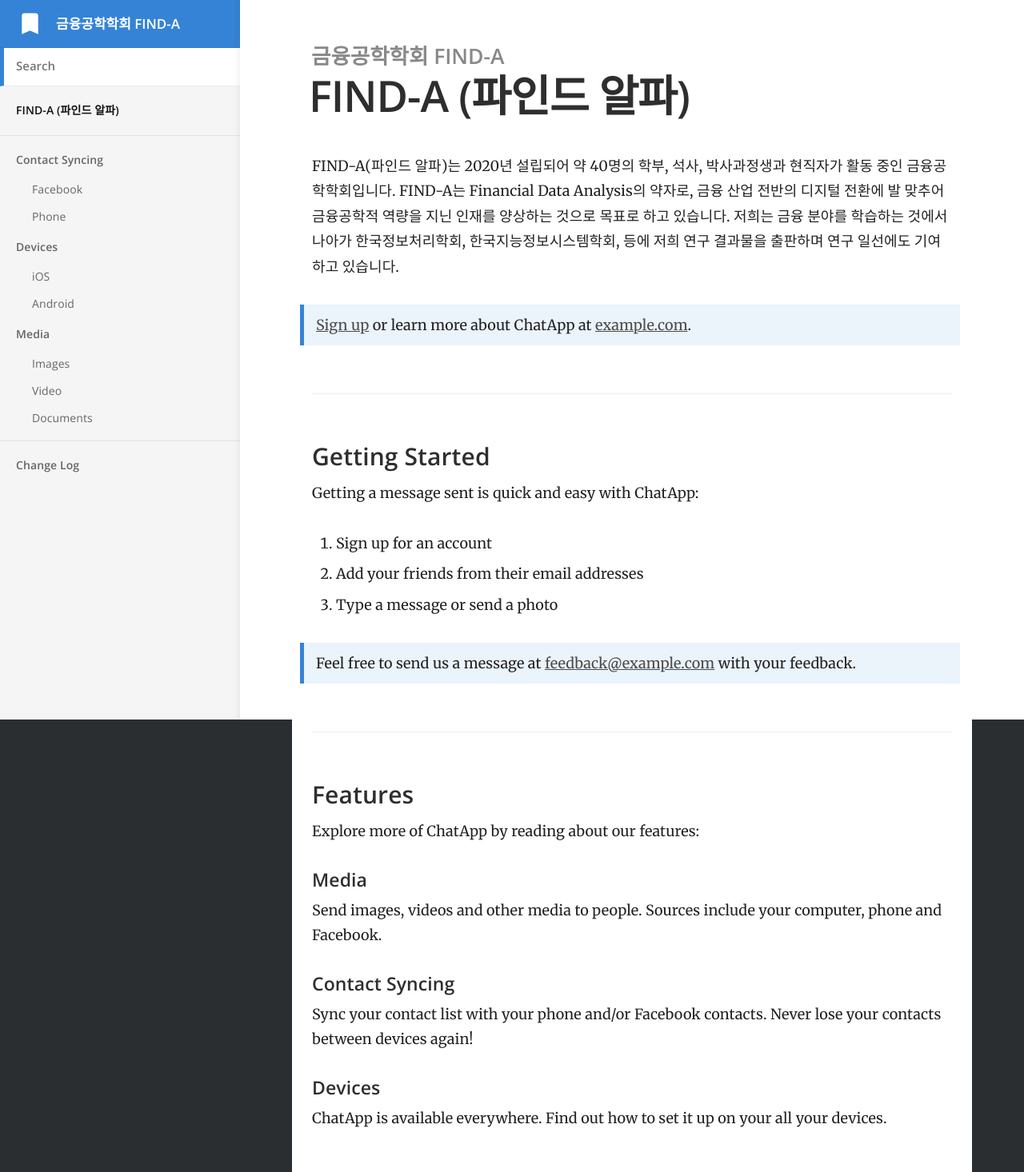
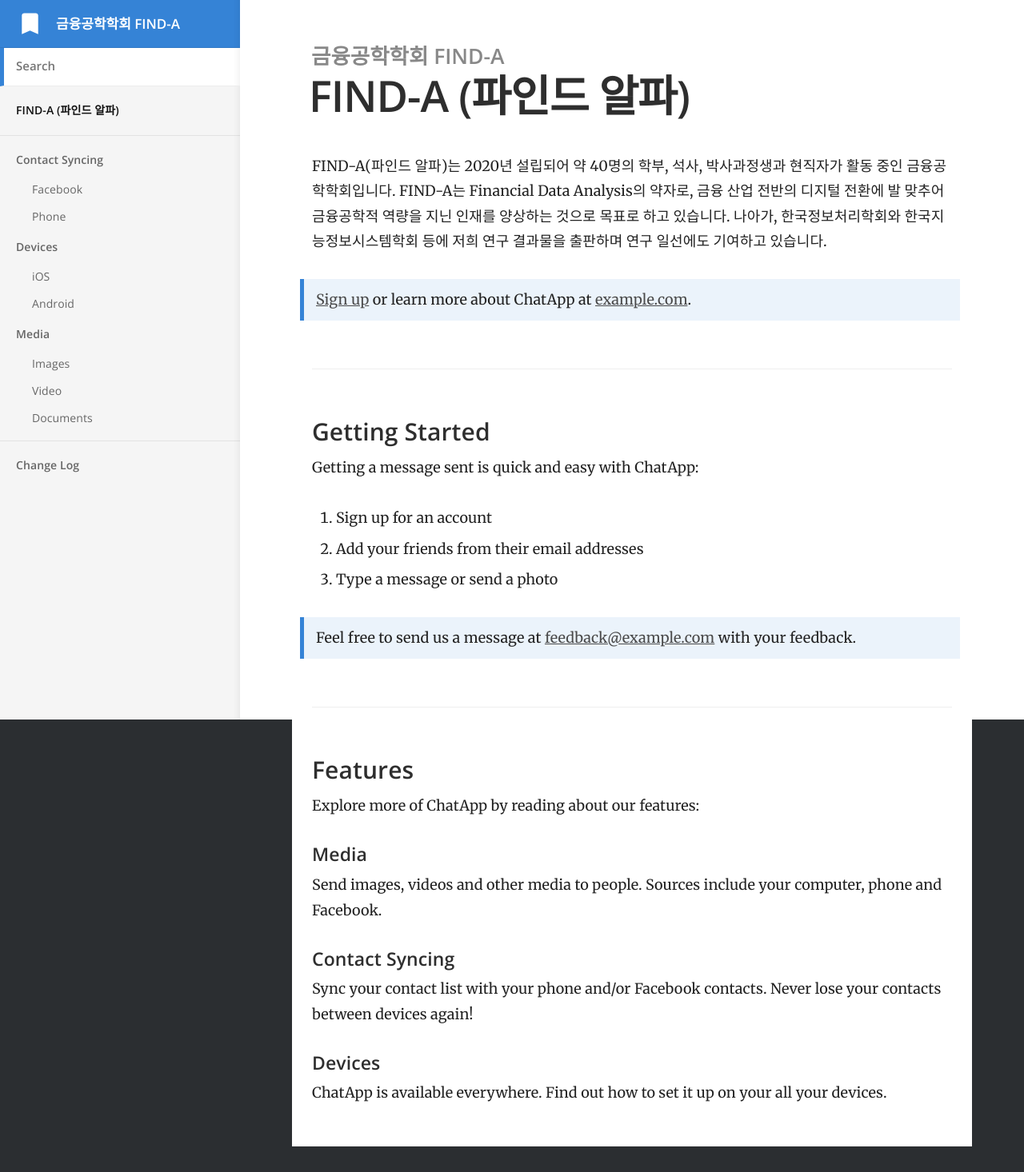
Before and after one commit to Find-A-AI/find-a-ai.github.io, a Jekyll site: the page built from index.md, in a window 1280 px wide. Shown: the whole page at 80% size. Built offline with Jekyll 4.4.1, drawn with Linux system fonts in a browser that asks for light colours; after the commit the page ends 1434 px from its top, so only the background shows below that.

Commit message:
Update index.md

```diff
--- a/index.md
+++ b/index.md
@@ -2,7 +2,7 @@
 title: FIND-A (파인드 알파)
 ---
 
-FIND-A(파인드 알파)는 2020년 설립되어 약 40명의 학부, 석사, 박사과정생과 현직자가 활동 중인 금융공학학회입니다. FIND-A는 Financial Data Analysis의 약자로, 금융 산업 전반의 디지털 전환에 발 맞추어 금융공학적 역량을 지닌 인재를 양상하는 것으로 목표로 하고 있습니다. 저희는 금융 분야를 학습하는 것에서 나아가 한국정보처리학회, 한국지능정보시스템학회, 등에 저희 연구 결과물을 출판하며 연구 일선에도 기여하고 있습니다.
+FIND-A(파인드 알파)는 2020년 설립되어 약 40명의 학부, 석사, 박사과정생과 현직자가 활동 중인 금융공학학회입니다. FIND-A는 Financial Data Analysis의 약자로, 금융 산업 전반의 디지털 전환에 발 맞추어 금융공학적 역량을 지닌 인재를 양상하는 것으로 목표로 하고 있습니다. 나아가, 한국정보처리학회와 한국지능정보시스템학회 등에 저희 연구 결과물을 출판하며 연구 일선에도 기여하고 있습니다.
 
 > [Sign up](http://example.com/signup) or learn more about ChatApp at [example.com](http://example.com/).
 
```
